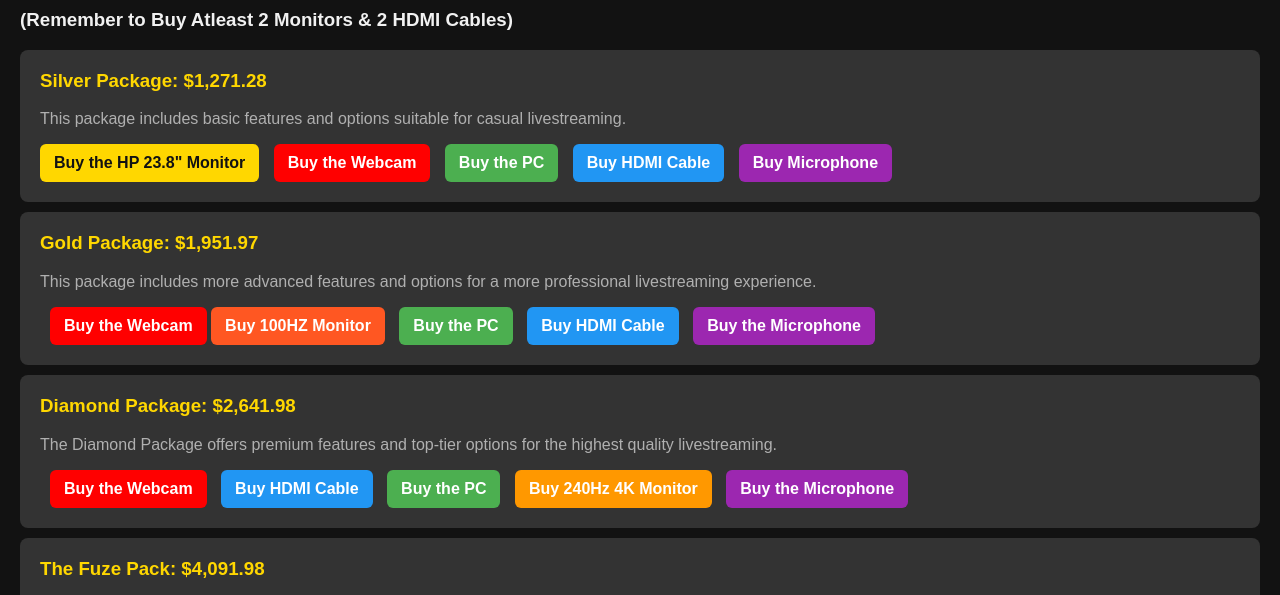
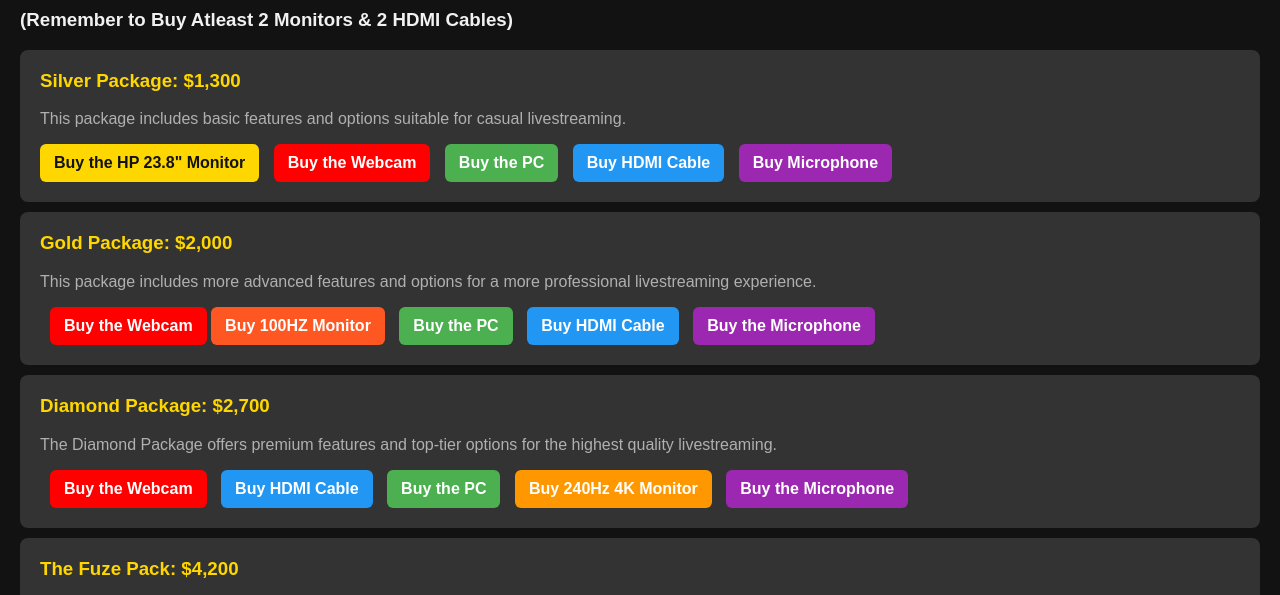
Before and after one commit to GabeHernandez-Cyber/Fuze-Streams, a plain HTML site: page index.html in a window 1280 px wide. Shown: the part 340-935 px from the top of the page. Drawn offline with Linux system fonts and the light colour scheme.

Commit message:
Update index.html

```diff
--- a/index.html
+++ b/index.html
@@ -128,7 +128,7 @@
         <section id="packages">
             <h2>Packages</h2> <h3>(Remember to Buy Atleast 2 Monitors & 2 HDMI Cables)</h3>
             <div class="package" id="silver-package">
-                <h3>Silver Package: $1,271.28</h3>
+                <h3>Silver Package: $1,300</h3>
                 <p>This package includes basic features and options suitable for casual livestreaming.</p>
         <div class="purchase-monitor" style="margin-top:10px;">
             <a href="https://www.hp.com/us-en/shop/pdp/hp-series-3-pro-238-inch-fhd-monitor-324pv-p-9u5c1aa-aba-1" target="_blank" rel="noopener"
@@ -144,7 +144,7 @@
 
             </div>
             <div class="package" id="gold-package">
-                <h3>Gold Package: $1,951.97</h3>
+                <h3>Gold Package: $2,000</h3>
                 <p>This package includes more advanced features and options for a more professional livestreaming experience.</p>
         <div class="purchase-monitor" style="margin-top:10px;">
 			<a href="https://www.bestbuy.com/product/logitech-c920s-pro-1080-video-conferencing-streaming-and-gaming-webcam-with-privacy-shutter-black/J7H7ZYXLLL" target="_blank" rel="noopener" style="display:inline-block;margin-left:10px;padding:10px 14px;border-radius:6px;text-decoration:none;font-weight:600;background:#FF0000;color:#fff;">Buy the Webcam</a>
@@ -155,7 +155,7 @@
         </div>
             </div>
             <div class="package" id="diamond-package">
-                <h3>Diamond Package: $2,641.98</h3>
+                <h3>Diamond Package: $2,700</h3>
                 <p>The Diamond Package offers premium features and top-tier options for the highest quality livestreaming.</p>
         <div class="purchase-monitor" style="margin-top:10px;">
 			<a href="https://www.bestbuy.com/product/logitech-c920s-pro-1080-video-conferencing-streaming-and-gaming-webcam-with-privacy-shutter-black/J7H7ZYXLLL" target="_blank" rel="noopener" style="display:inline-block;margin-left:10px;padding:10px 14px;border-radius:6px;text-decoration:none;font-weight:600;background:#FF0000;color:#fff;">Buy the Webcam</a>
@@ -166,7 +166,7 @@
         </div>
             </div>
             <div class="package" id="the-fuze-pack">
-                <h3>The Fuze Pack: $4,091.98</h3>
+                <h3>The Fuze Pack: $4,200</h3>
                 <p>This is a customized package that includes exclusive features and personalized options for the ultimate livestreaming experience.</p>
         <div class="purchase-monitor" style="margin-top:10px;">
 			<a href="https://www.bestbuy.com/product/logitech-c920s-pro-1080-video-conferencing-streaming-and-gaming-webcam-with-privacy-shutter-black/J7H7ZYXLLL" target="_blank" rel="noopener" style="display:inline-block;margin-left:10px;padding:10px 14px;border-radius:6px;text-decoration:none;font-weight:600;background:#FF0000;color:#fff;">Buy the Webcam</a>
```
